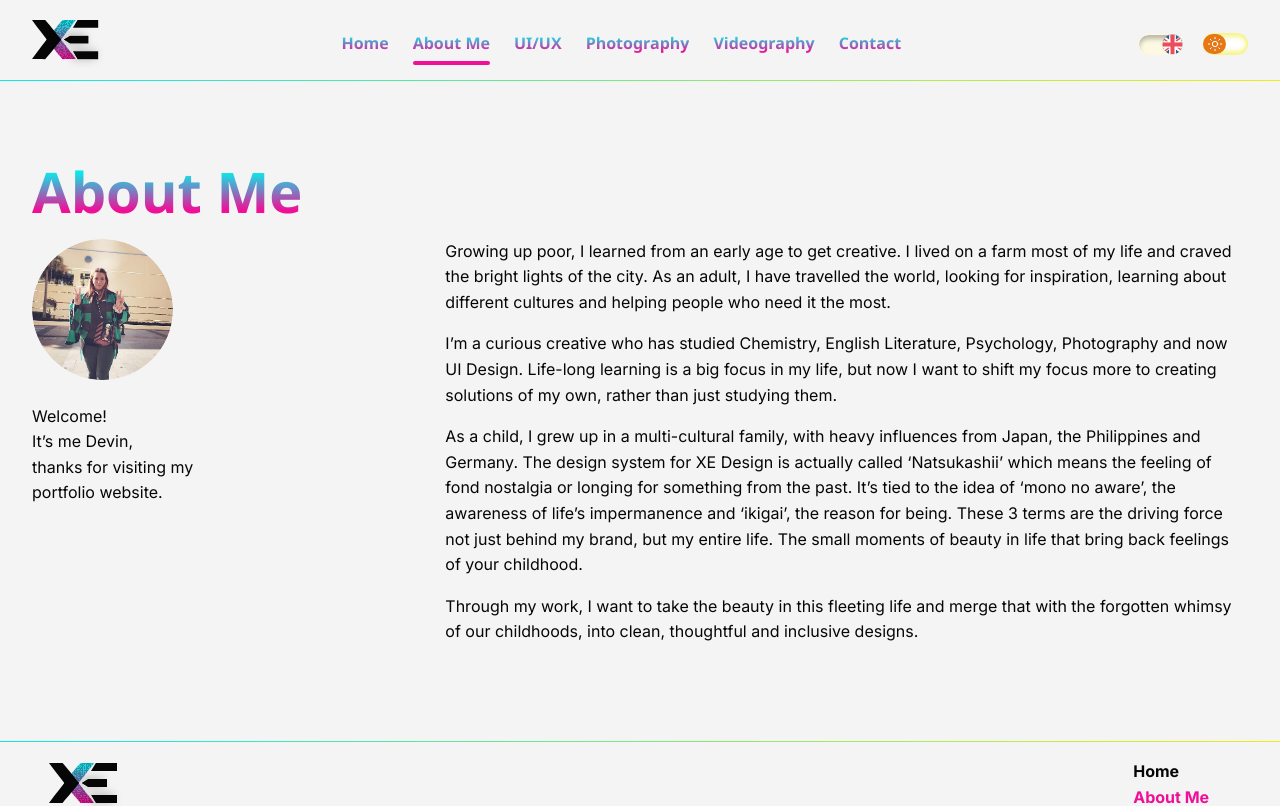
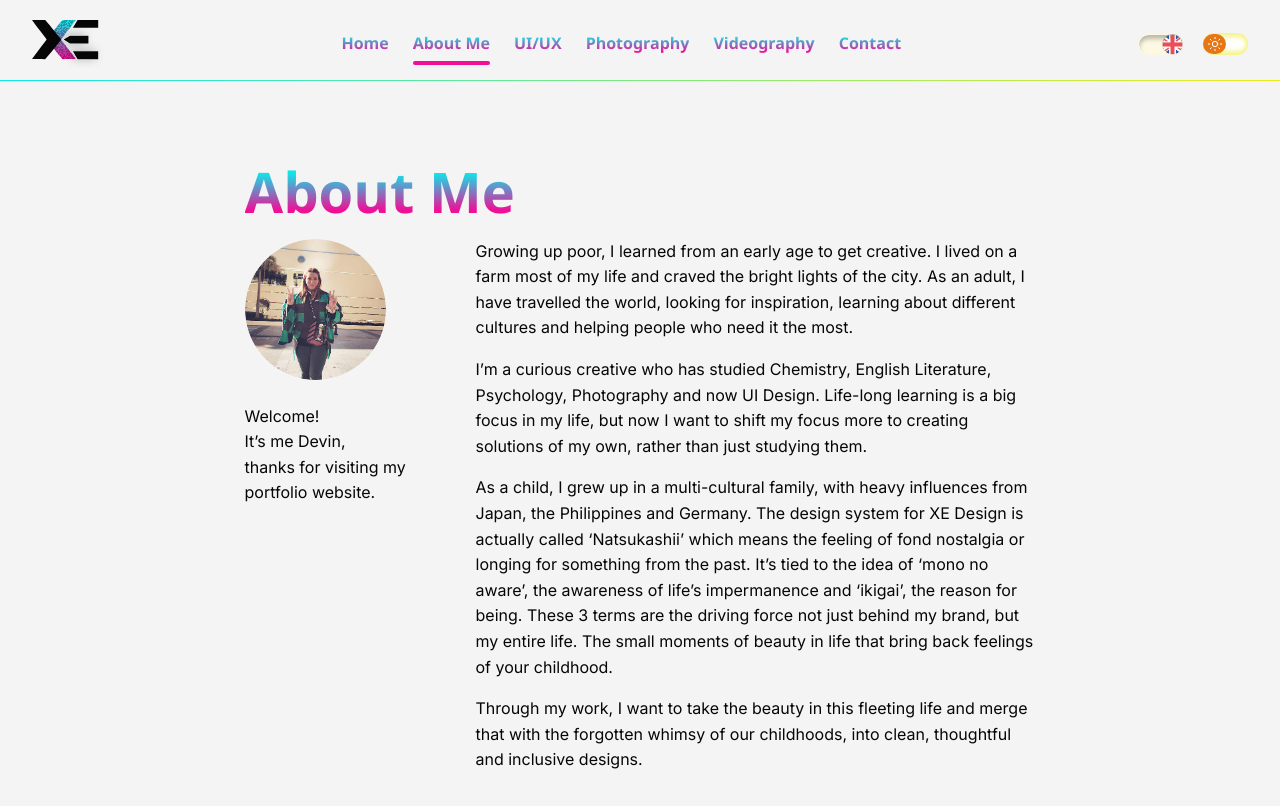
Before and after one commit to duct-tape-deployments/devin-portfolio, a React (Vite) app: page /about in a window 1280 px wide. Shown: the top 806 px of the page. Built offline with nearby package versions, Linux system fonts and the light colour scheme; a web font is replaced by a local one.

Commit message:
fix(about): centred desktop block with a 35rem measure for the wider container

```diff
--- a/src/pages/About.tsx
+++ b/src/pages/About.tsx
@@ -9,15 +9,15 @@ function About() {
   return (
     <PageContainer className={pageSpacing}>
       <PageTitle page="about" />
-      <header className="mb-4">
-        <h1 className="title-gradient">{t.title}</h1>
-      </header>
+      <div className="flex flex-col gap-4 sm:grid sm:grid-cols-8 sm:items-start sm:gap-x-5 lg:grid-cols-[167px_35rem] lg:justify-center lg:gap-x-16">
+        <header className="sm:col-span-full">
+          <h1 className="title-gradient">{t.title}</h1>
+        </header>
 
-      <div
-        lang={t.proseLang}
-        className="flex flex-col gap-4 sm:grid sm:grid-cols-8 sm:items-start sm:gap-x-5 lg:grid-cols-12 lg:gap-x-6"
-      >
-        <div className="flex items-center justify-between gap-4 sm:col-span-3 sm:flex-col-reverse sm:items-start sm:justify-start sm:gap-6 lg:col-span-4">
+        <div
+          lang={t.proseLang}
+          className="flex items-center justify-between gap-4 sm:col-span-3 sm:flex-col-reverse sm:items-start sm:justify-start sm:gap-6 lg:col-span-1"
+        >
           <p className="w-41.75 whitespace-pre-line">{t.intro}</p>
 
           <img
@@ -29,7 +29,7 @@ function About() {
           />
         </div>
 
-        <div className="flex flex-col gap-4 sm:col-span-5 lg:col-span-8">
+        <div lang={t.proseLang} className="flex flex-col gap-4 sm:col-span-5 lg:col-span-1">
           {t.paragraphs.map((paragraph) => (
             <p key={paragraph}>{paragraph}</p>
           ))}
```
